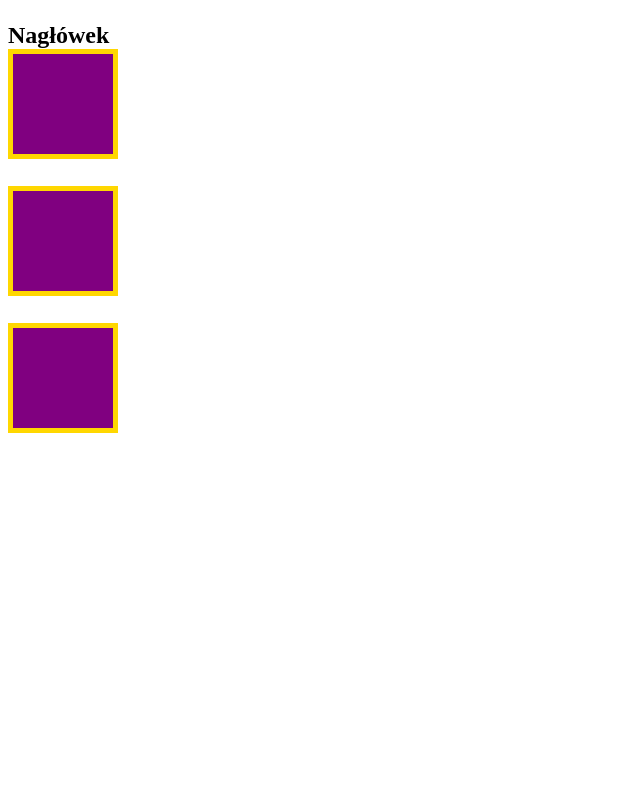
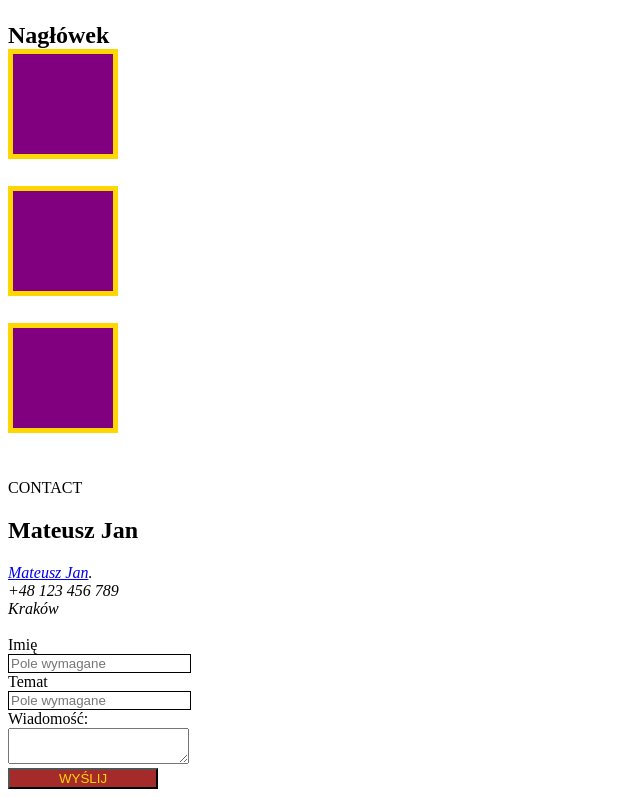
Before and after one commit to mateuszjan/zadanie-html-14, a plain HTML site: page index.html in a window 1280 px wide. Shown: the part 566-1363 px from the top of the page, without its empty margins (0-640 px from the left). Before the commit the page ends 1045 px from the top, so only its background shows below. Drawn offline with Linux system fonts and the light colour scheme.

Commit message:
dodanie sekcji contact

```diff
--- a/index.html
+++ b/index.html
@@ -9,10 +9,10 @@
 <body>
     <nav id="main-nav" class="main-nav">
         <ul id="ul" class="ul">
-            <li><a href="about-us">About us</a></li>
-            <li><a href="skills">Skills</a></li>
-            <li><a href="portfolio">Portfolio</a></li>
-            <li><a href="contact">Contact</a></li>
+            <li><a href="#about-us">About us</a></li>
+            <li><a href="#skills">Skills</a></li>
+            <li><a href="#portfolio">Portfolio</a></li>
+            <li><a href="#contact">Contact</a></li>
         </ul>
     </nav>
 <section id="about-us">
@@ -42,5 +42,24 @@
         <div class="square"></div><br>
     </h1>
 </section>
+<section id="contact">
+    CONTACT
+    <h1>Mateusz Jan</h1>
+    <address>
+        <a href="mailto:mateusz@jan.gmail">Mateusz Jan</a>.<br>
+        +48 123 456 789<br>
+        Kraków
+    </address><br>
+
+<form action="mateuszjan@gmail.com" method="POST"></form>
+    <label for="imie">Imię</label><br>
+        <input type="text" placeholder="Pole wymagane" required id="field-required"><br>
+    <label for="temat">Temat</label><br>
+        <input type="text" placeholder="Pole wymagane" required id="field-required"><br>
+    <label for="wiadomość"> Wiadomość: </label><br>
+        <textarea name="wiadomość" id="wiadomość"></textarea><br>
+    <input type="submit" value="Wyślij"><br>
+
+</section>
 </body>
 </html>
--- a/style/css.css
+++ b/style/css.css
@@ -1,13 +1,13 @@
-a[href="about-us"] {
+a[href="#about-us"] {
     color: royalblue;
 }
-a[href="skills"] {
+a[href="#skills"] {
     color: violet;
 }
-a[href="portfolio"] {
+a[href="#portfolio"] {
     color: pink;
 }
-a[href="contact"] {
+a[href="#contact"] {
     color: black;
 }
 .nav-item {
@@ -60,3 +60,17 @@ a[href="contact"] {
     background-color: purple;
     border: 5px solid gold;
 }
+
+input[type="submit"] {
+    width: 150px;
+    text-transform: uppercase;
+    background-color: brown;
+}
+
+input[value="Wyślij"] {
+    color: gold;
+}
+
+input:required {
+    border: 1px solid #000;
+}
```
